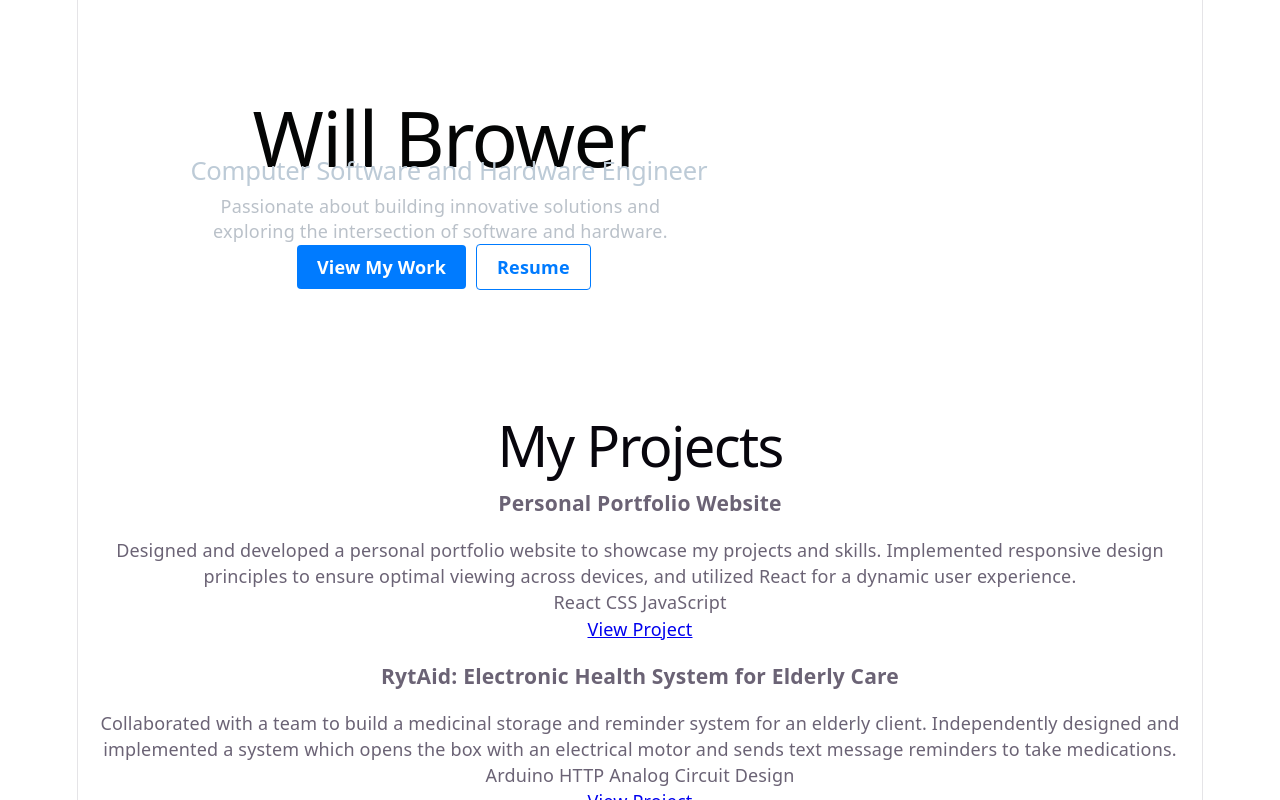
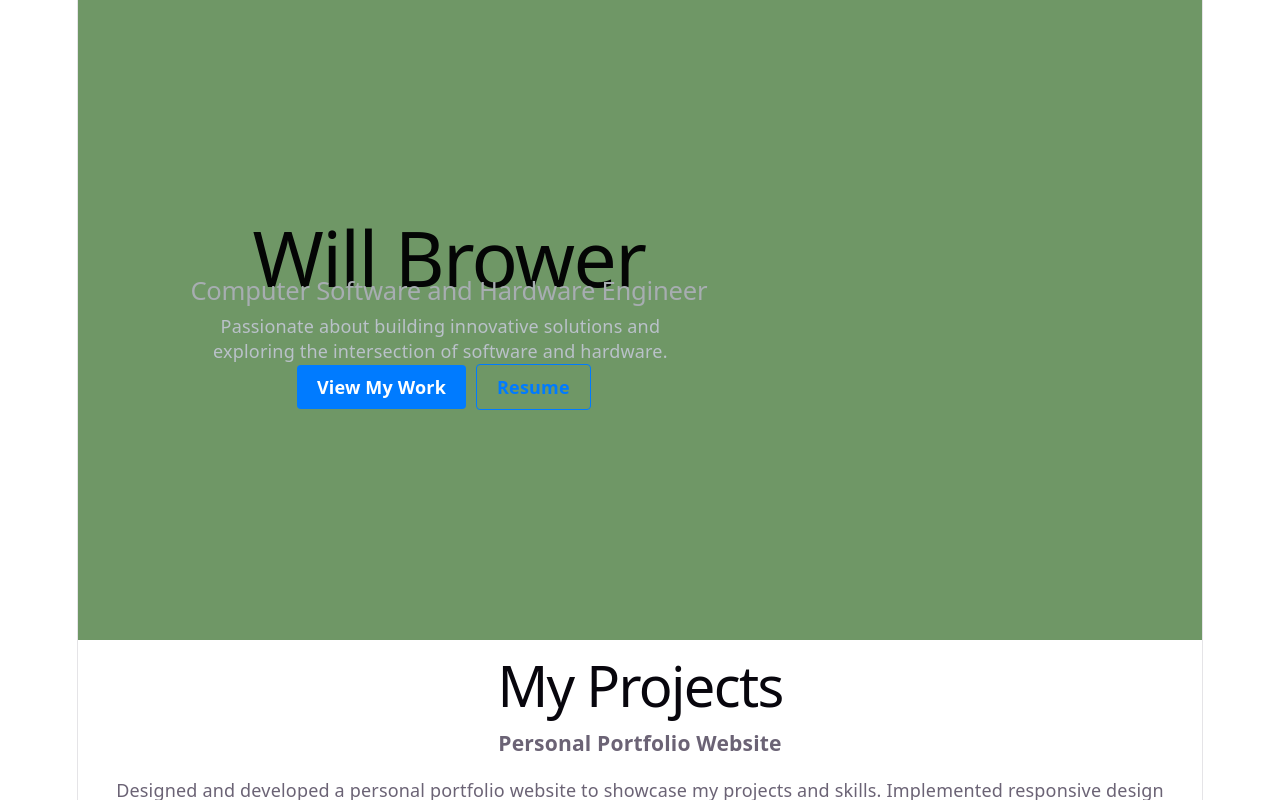
Before and after one commit to willbrow221/personal-website, a React (Vite) app: page / in a window 1280 px wide. Shown: the top 800 px of the page. Built offline with nearby package versions, Linux system fonts and the light colour scheme.

Commit message:
Small updates

```diff
--- a/src/components/Hero.css
+++ b/src/components/Hero.css
@@ -1,10 +1,10 @@
 .hero {
-  height: 50vh; /* Takes up 80% of the screen height */
+  height: 80vh; /* Takes up 80% of the screen height */
   display: flex;
   align-items: center;
   justify-content: flex-start;
   padding: 0 10%;
-  background-color: radial-gradient(circle, rgb(37, 133, 8), rgb(11, 119, 139), rgb(158, 144, 255));;
+  background-color: rgb(111, 151, 102);
 }
 
 .hero-name {
@@ -16,7 +16,7 @@
 
 .hero-role {
   font-size: clamp(1rem, 2vw, 1.5rem);
-  color: #bdcbd7;
+  color: #a7adb1;
   margin-top: 0;
 }
 
--- a/src/components/Hero.tsx
+++ b/src/components/Hero.tsx
@@ -7,7 +7,7 @@ interface HeroProps {
   tagline: string;
 }
 
-const Hero: React.FC<HeroProps> = ({ name, role, tagline }) => {
+const Hero: React.FC<HeroProps> = ({name, role, tagline}) => {
   return (
     <section className="hero">
       <div className="hero-content">
```
Also changed, not shown: public/github_icon.png (added), 1 other file (tests, documents, lock files or other folders).
